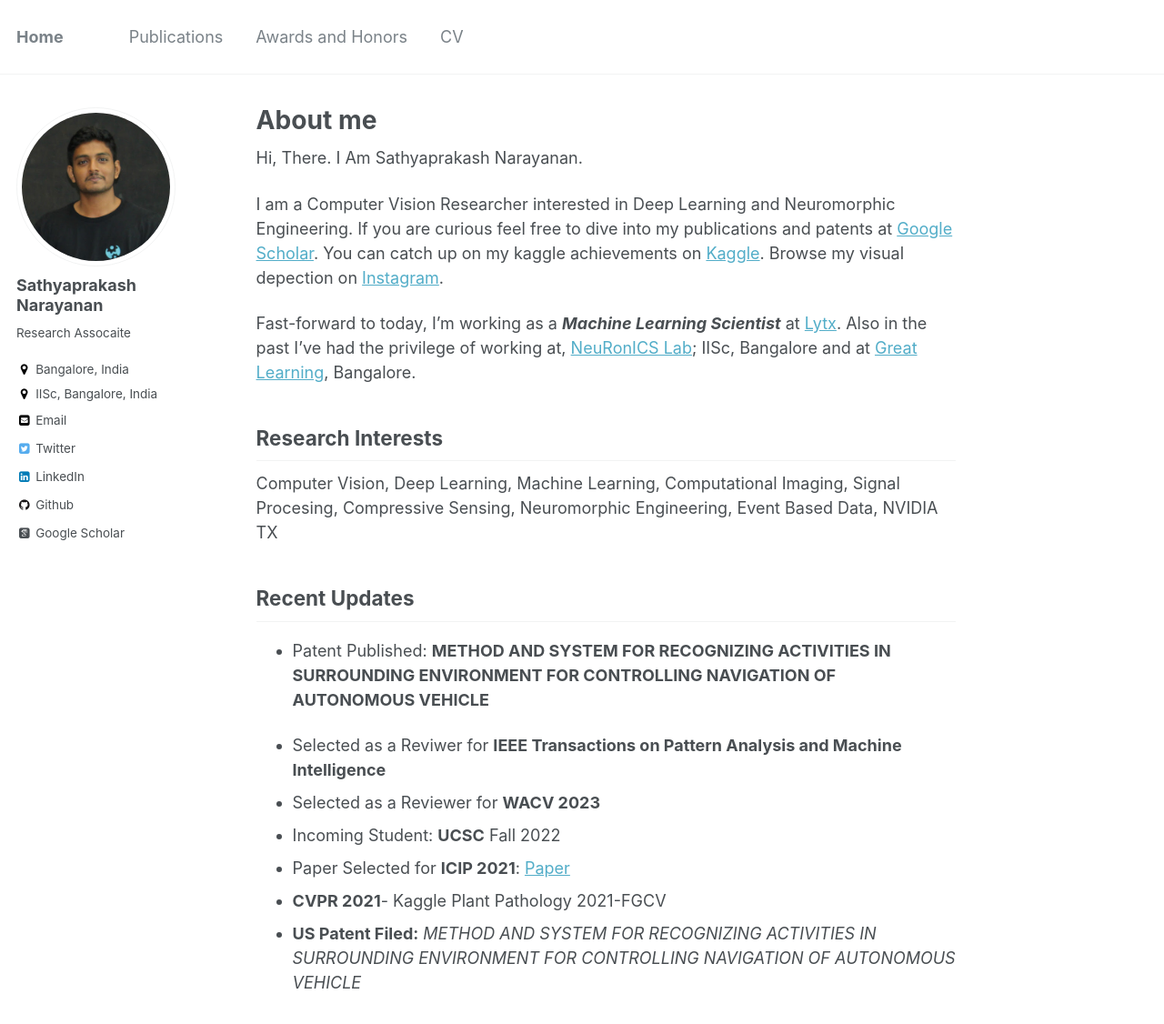
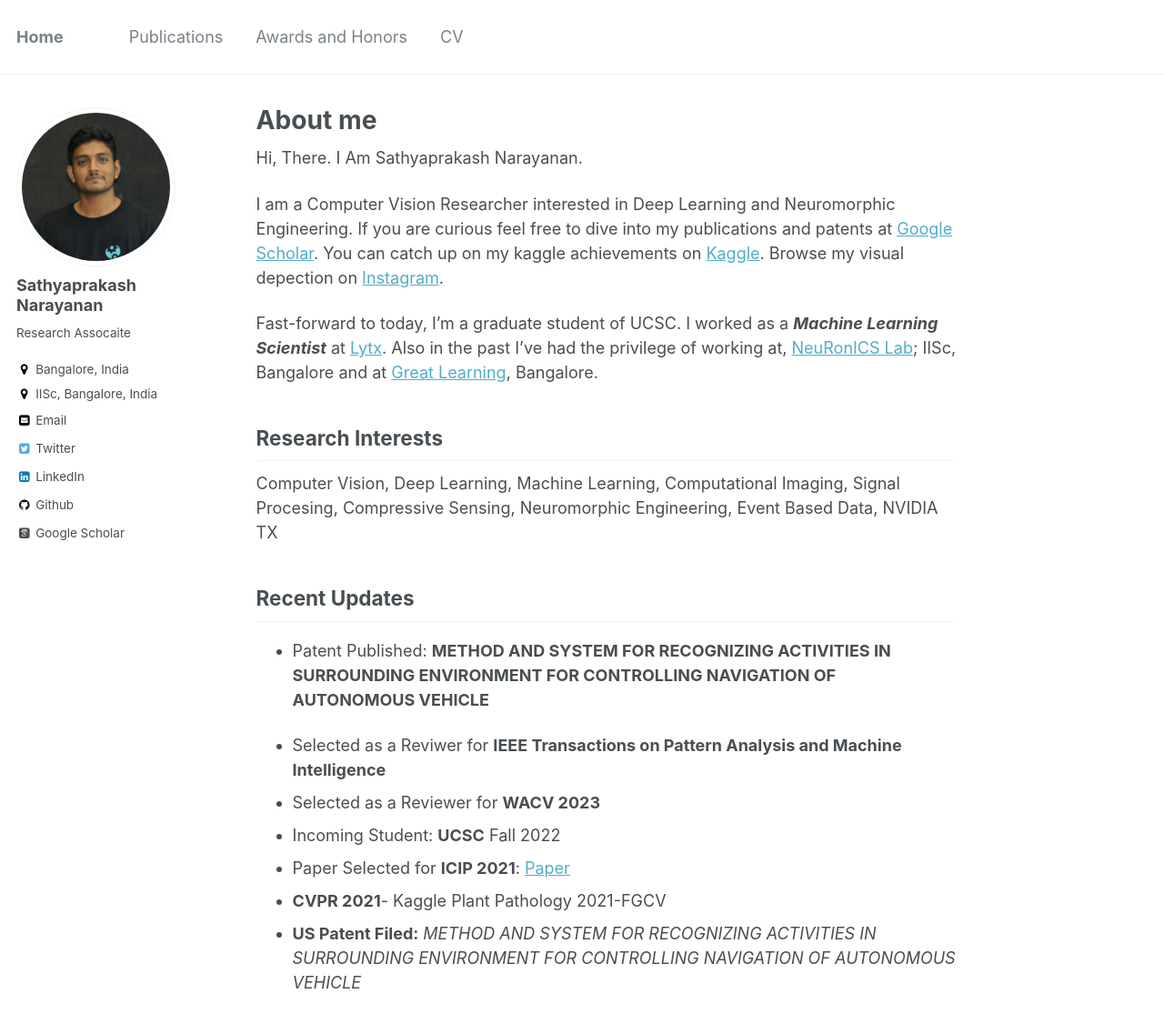
Before and after one commit to satabios/satabios.github.io, a Jekyll site: the page built from _pages/about.md, in a window 1280 px wide and 1301 px high. Shown: the top 1126 px of the window at 91% size. Built offline with Jekyll 4.4.1, drawn with Linux system fonts in a browser that asks for light colours; some web fonts are replaced.

Commit message:
updated about UCSC

```diff
--- a/_pages/about.md
+++ b/_pages/about.md
@@ -11,7 +11,7 @@ Hi, There. I Am Sathyaprakash Narayanan.
 
 I am a Computer Vision Researcher interested in Deep Learning and Neuromorphic Engineering. If you are curious feel free to dive into my publications and patents at [Google Scholar](https://scholar.google.com/citations?user=rI5VHWoAAAAJ&hl=en&oi=ao). You can catch up on my kaggle achievements on [Kaggle](https://www.kaggle.com/satabios). Browse my visual depection on [Instagram](https://www.instagram.com/brat_rat.sathya/).
 
-Fast-forward to today, I'm working as a ***Machine Learning Scientist*** at [Lytx](https://www.lytx.com/en-us/). Also in the past I’ve had the privilege of working at, [NeuRonICS Lab](https://labs.dese.iisc.ac.in/neuronics/); IISc, Bangalore and at [Great Learning](https://www.greatlearning.in/), Bangalore.
+Fast-forward to today, I'm a graduate student of UCSC. I worked as a ***Machine Learning Scientist*** at [Lytx](https://www.lytx.com/en-us/). Also in the past I’ve had the privilege of working at, [NeuRonICS Lab](https://labs.dese.iisc.ac.in/neuronics/); IISc, Bangalore and at [Great Learning](https://www.greatlearning.in/), Bangalore.
 
 ## Research Interests
 
```
